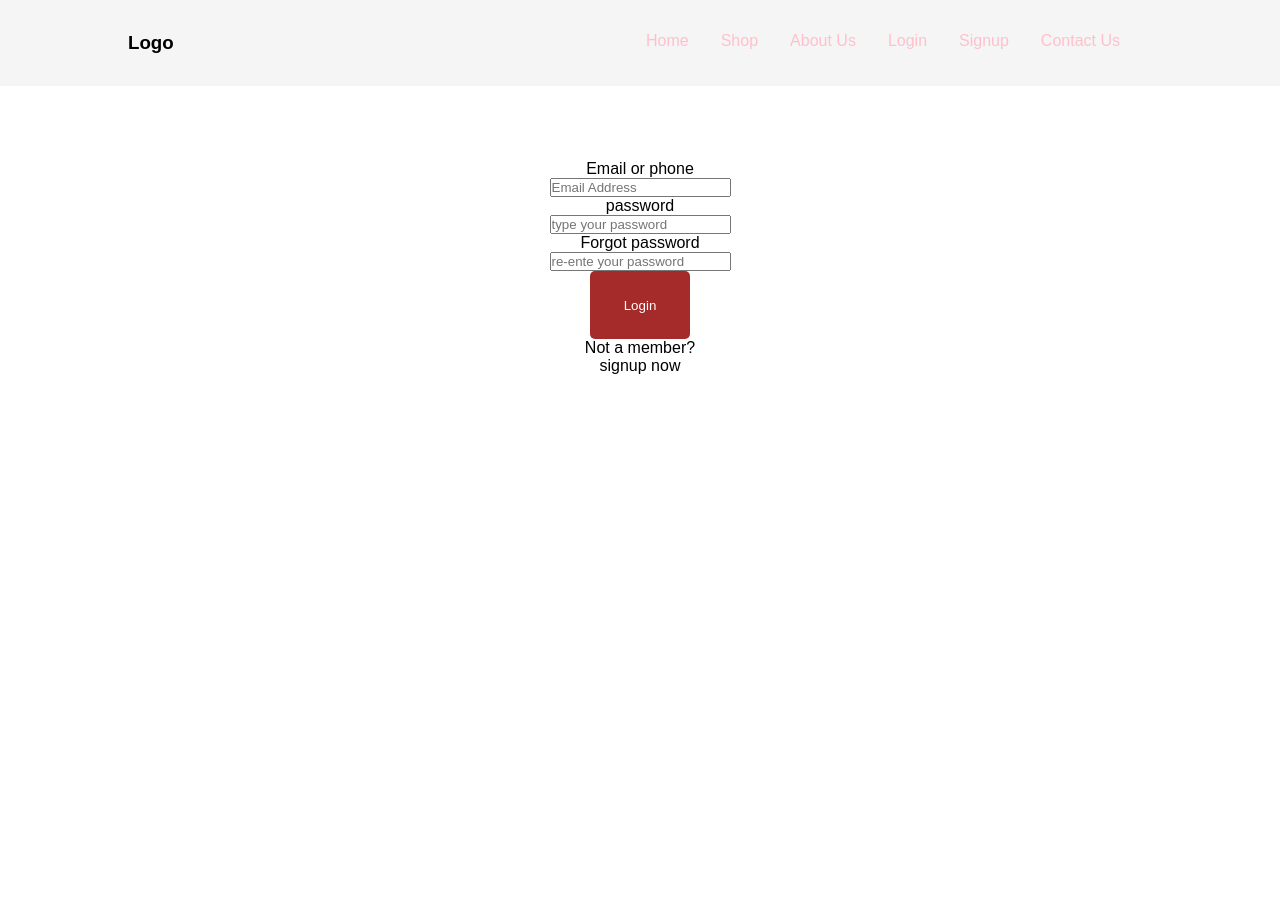
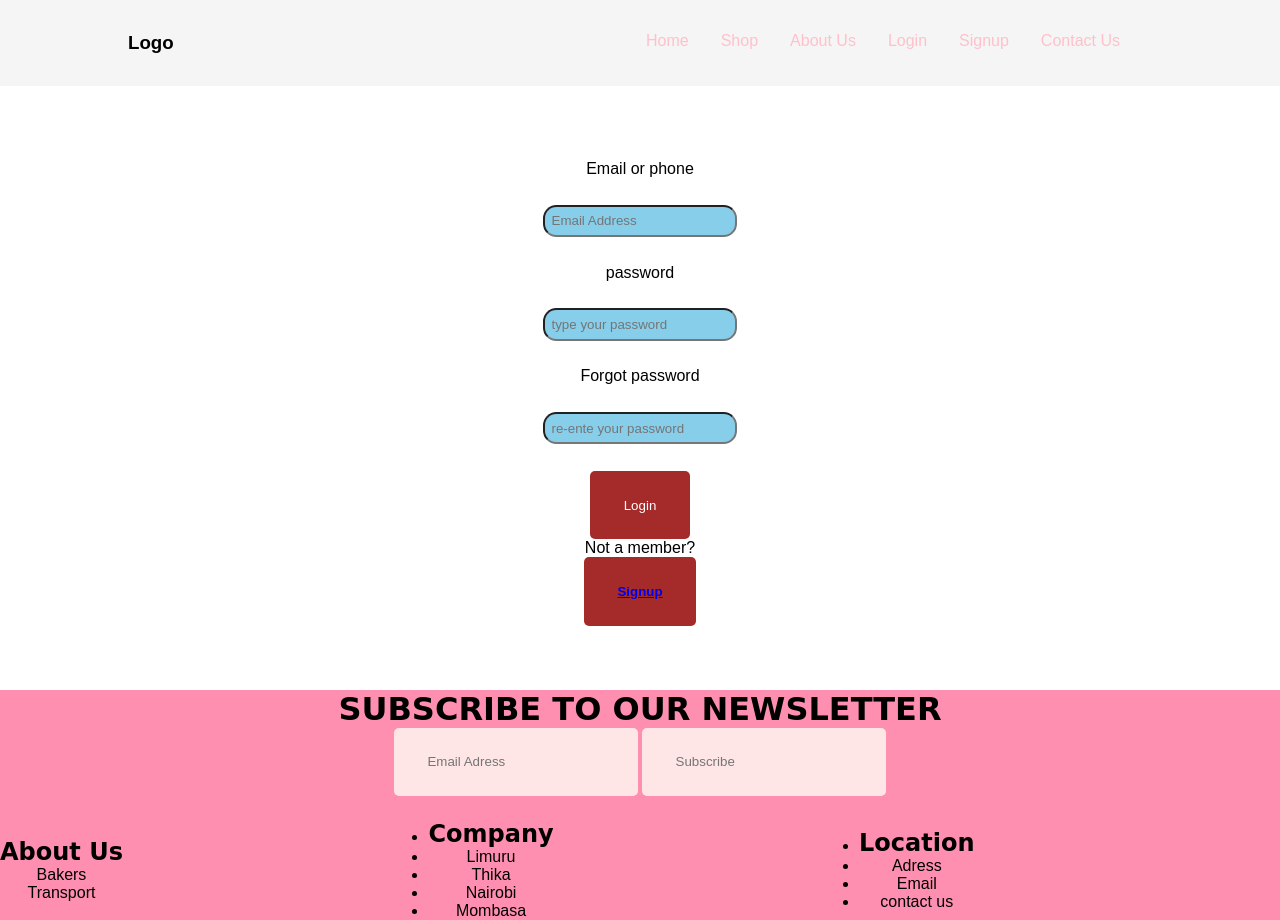
Before and after one commit to PaulineOndiek/Bakecarry, a plain HTML site: page Login.html in a window 1280 px wide. Before the commit the page ends 800 px from the top, so only its background shows below. Drawn offline with Linux system fonts and the light colour scheme.

Commit message:
added a h2 in the main section

```diff
--- a/Login.html
+++ b/Login.html
@@ -37,10 +37,60 @@
    <input class="text" type="password" placeholder="re-ente your password" required/><br>
    <button class="form">Login</button><br>
    <p>Not a member?</p>
-   <p>signup now</p>
+   <button class="btn"><a href=signup.html>Signup</a></button>
 
 
   </form>
 </div>
+
+
+
+<div class="subscribe">
+  <div class="container1">
+
+  <footer>
+
+      <h1>subscribe to our newsletter</h1>
+     <input class="footer"  type="email" placeholder="Email Adress" required/>
+      <input class="footer" type="text" placeholder="Subscribe" required />
+
+    <div class="main__footer">
+
+  <ul>
+    <h2><li>About us</li></h2>
+    <li>Bakers</li>
+      <li>Transport</li>
+        </ul>
+
+
+
+  <ul>
+  <li><h2>Company</h2></li>
+    <li>Limuru</li>
+    <li>Thika</li>
+    <li>Nairobi</li>
+    <li>Mombasa</li>
+     </ul>
+
+
+  <ul>
+  <li><h2>Location</h2></li>
+    <li>Adress</li>
+    <li>Email</li>
+    <li>contact us</li>
+  </ul>
+
+
+
+      <div>
+        <i class="fab fa-facebook-square fa-3x"></i>
+        <i class="fab fa-instagram-square fa-3x"></i>
+        <i class="fab fa-twitter-square fa-3x"></i>
+      </div>
+    </div>
+  </div>
+  </footer>
+
+  </div>
 </body>
 </html>
--- /dev/null
+++ b/css/section/_Login.scss
@@ -0,0 +1,18 @@
+@use "../Basics/mixin" as *;
+
+
+.login__form{
+    padding-top: 10em;
+    text-align: center;
+}
+.text{
+    padding:.5em;
+    margin:2em 0;
+    border-radius:1em;
+    background:skyblue;
+    }
+
+.btn{
+    background-color: brown;
+    font-weight: bold;
+}
--- a/css/section/_login.scss
+++ /dev/null
@@ -1,7 +0,0 @@
-@use "../Basics/mixin" as *;
-
-
-.login__form{
-    padding-top: 10em;
-    text-align: center;
-}
--- a/css/section/_main.scss
+++ b/css/section/_main.scss
@@ -80,3 +80,8 @@ h1{
 .flex{
     display: flex;
 }
+h2{
+    text-align: center;
+    text-transform: capitalize;
+        margin-top: 1em;
+}
--- a/css/sections/_contact.scss
+++ b/css/sections/_contact.scss
@@ -10,9 +10,9 @@
     background-size: cover;
     background-attachment: fixed;
 height:100vh;
-     .contact{
-        @include mixin(space-between,center,row, wrap);
-     }
+    //  .contact{
+        // @include mixin(space-between,center,row, wrap);
+    //  }
 
 .form{
     padding-top:5em;
--- a/css/styles.scss
+++ b/css/styles.scss
@@ -8,8 +8,5 @@
 @use  "section/footer";
 @use "section/shop";
 @use "sections/contact";
-
-@use "section/login";
-
+@use "section/Login";
 @use "sections/signup";
-@use "section/login";
```
Also changed, not shown: index.html (+7 -6 lines), css/styles.css, 1 other file.
